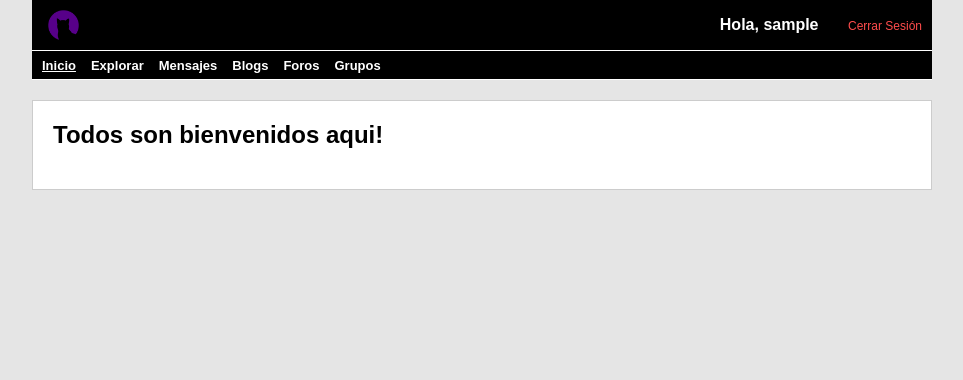
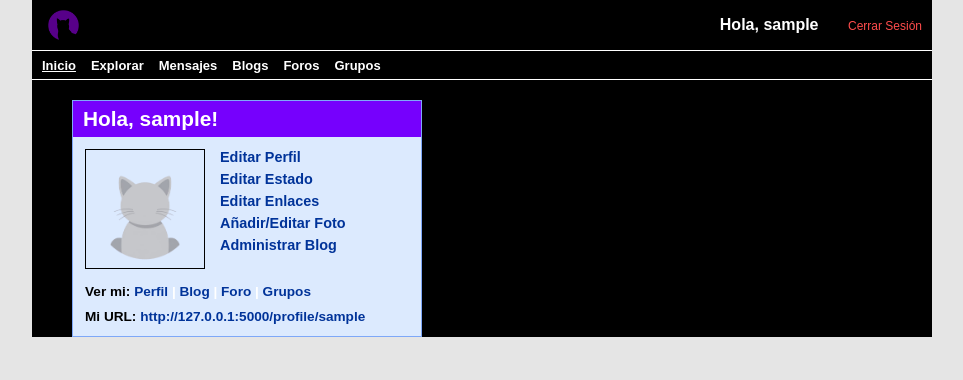
Before and after one commit to naja67/LARPHUB, a Flask app: page / in a window 1280 px wide. Shown: the top 380 px of the page, without its empty margins (158-1121 px from the left). Run offline with Flask 3, Linux system fonts and the light colour scheme; the visitor is signed in with stand-in values (Sample User, id 1); some libraries are stand-ins or nearby versions.

Commit message:
ACTUALIZACION

```diff
--- a/app.py
+++ b/app.py
@@ -48,6 +48,53 @@ def logout():
     session.pop('username', None)
     return redirect(url_for('inicio'))
 
+@app.route('/profile/<nombre_usuario>')
+def profile(nombre_usuario):
+    conn = get_db_connection()
+    cur = conn.cursor()
+    cur.execute(
+        "SELECT username, biografia, estado, foto_perfil, cancion, css_personalizado FROM usuarios WHERE username = %s",
+        (nombre_usuario,)
+    )
+    usuario = cur.fetchone()
+    cur.close()
+    conn.close()
+
+    if usuario:
+        return render_template('profile.html', perfil=usuario)
+    else:
+        return "Este perfil no existe.", 404
+
+@app.route('/edit_profile', methods=['GET', 'POST'])
+def editar_perfil():
+    if 'username' not in session:
+        return redirect(url_for('login'))
+
+    conn = get_db_connection()
+    cur = conn.cursor()
+
+    if request.method == 'POST':
+        nueva_bio = request.form['biografia']
+        nuevo_css = request.form['css_personalizado']
+        nuevo_estado = request.form['estado']
+
+        cur.execute(
+            "UPDATE usuarios SET biografia = %s, css_personalizado = %s, estado = %s WHERE username = %s",
+            (nueva_bio, nuevo_css, nuevo_estado, session['username'])
+        )
+        conn.commit()
+        cur.close()
+        conn.close()
+
+        return redirect(url_for('profile', nombre_usuario=session['username']))
+
+    cur.execute("SELECT biografia, css_personalizado, estado FROM usuarios WHERE username = %s", (session['username'],))
+    datos_actuales = cur.fetchone()
+    cur.close()
+    conn.close()
+
+    return render_template('edit_profile.html', datos=datos_actuales)
+
 @app.route('/register', methods=['GET', 'POST'])
 def register():
     if request.method == 'POST':
--- a/templates/index.html
+++ b/templates/index.html
@@ -36,10 +36,52 @@
         <li><a href="/groups">Grupos</a></li>
     </ul>
 </nav>
+
+{% if session['username'] %}
+<div class="user-panel-container" style="border: 1px solid #7ea8f8; max-width: 350px; font-family: Verdana, sans-serif; margin: 20px 0 20px 40px; text-align: left;">
+
+
+    <div style="background-color: #7600fd; color: white; padding: 6px 10px; font-weight: bold; font-size: 1.3em;">
+        Hola, {{ session['username'] }}!
+    </div>
+
+    <div style="background-color: #dceafe; padding: 12px; color: #ffffff;">
+
+        <div style="display: flex; gap: 15px; margin-bottom: 15px;">
+
+            <img src="../static/default.png" alt="Foto" style="width: 120px; height: 120px; border: 1px solid black; object-fit: cover;">
+
+            <div style="display: flex; flex-direction: column; gap: 6px; font-size: 0.9em; font-weight: bold;">
+                <a href="/edit_profile" style="color: #003399; text-decoration: none;">Editar Perfil</a>
+                <a href="#" style="color: #003399; text-decoration: none;">Editar Estado</a>
+                <a href="#" style="color: #003399; text-decoration: none;">Editar Enlaces</a>
+                <a href="#" style="color: #003399; text-decoration: none;">Añadir/Editar Foto</a>
+                <a href="#" style="color: #003399; text-decoration: none;">Administrar Blog</a>
+            </div>
+        </div>
+
+        <div style="font-size: 0.85em; font-weight: bold; margin-bottom: 10px;">
+            <span style="color: black;">Ver mi:</span>
+            <a href="/profile/{{ session['username'] }}" style="color: #003399; text-decoration: none;">Perfil</a> |
+            <a href="/blog" style="color: #003399; text-decoration: none;">Blog</a> |
+            <a href="/forum" style="color: #003399; text-decoration: none;">Foro</a> |
+            <a href="/groups" style="color: #003399; text-decoration: none;">Grupos</a>
+        </div>
+
+        <div style="font-size: 0.85em; font-weight: bold;">
+            <span style="color: black;">Mi URL:</span>
+            <a href="/profile/{{ session['username'] }}" style="color: #003399; text-decoration: none;">http://127.0.0.1:5000/profile/{{ session['username'] }}</a>
+        </div>
+
+    </div>
+</div>
+
+{% else %}
+    <div style="text-align: center; padding: 40px; color: white;">
+        <h1>¡Todos son bienvenidos aquí!</h1>
+        <p>Inicia sesión o regístrate para ver tu panel.</p>
+    </div>
+{% endif %}
     </header>
-    <main class="container">
-        <h2>Todos son bienvenidos aqui!</h2>
-    </main>
-    <script src="app.js"></script>
 </body>
 </html>
```
Also changed, not shown: templates/edit_profile.html (added, +60 -0 lines), templates/profile.html (added, +63 -0 lines), static/default.png (added).
